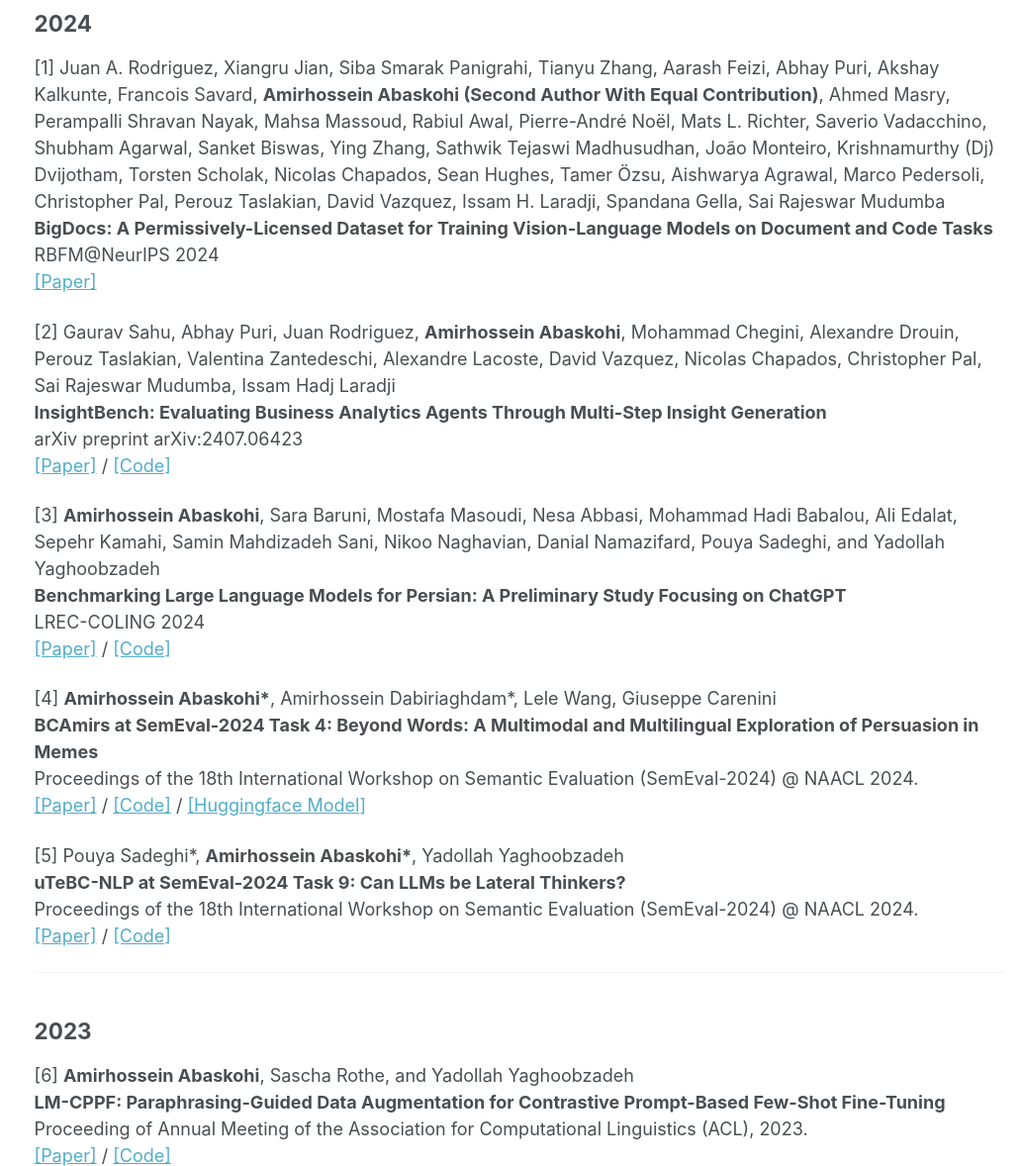
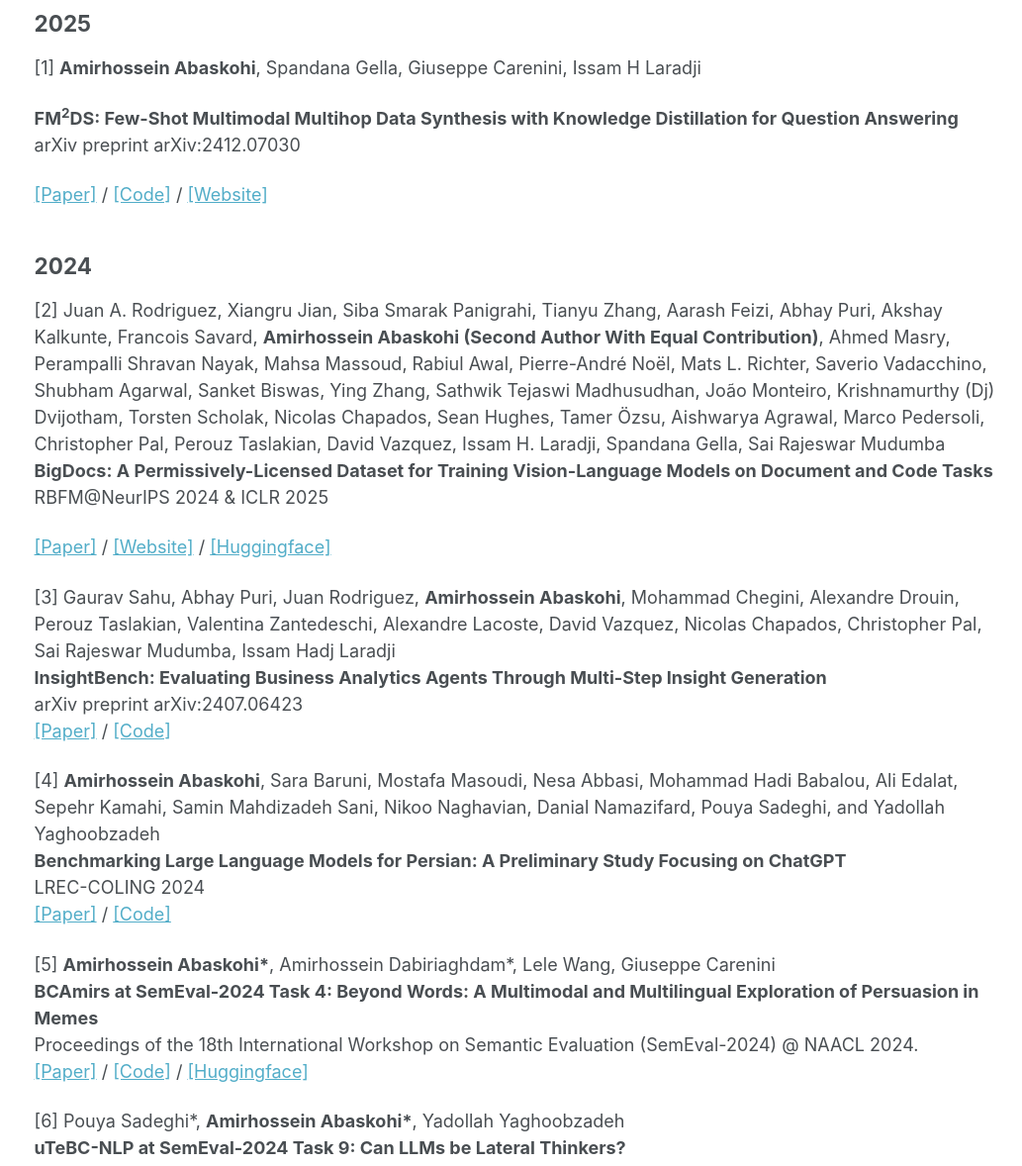
Before and after one commit to AmirAbaskohi/AmirAbaskohi.github.io, a Jekyll site: the page built from _pages/publications.md, in a window 1280 px wide and 1400 px high, cut to the strip 222-1400 px from the top of the window. Shown: the whole strip at 99% size, without its empty margins (247-1280 px from the left). Built offline with Jekyll 4.4.1, drawn with Linux system fonts in a browser that asks for light colours; some of the changed text lies outside the part shown.

Commit message:
Update publications.md

```diff
--- a/_pages/publications.md
+++ b/_pages/publications.md
@@ -9,28 +9,37 @@ author_profile: true
   <div class="wordwrap">You can also find my articles on <a href="{{site.author.googlescholar}}">my Google Scholar profile</a>.</div>
 {% endif %}
 
+## 2025
+[1] __Amirhossein Abaskohi__, Spandana Gella, Giuseppe Carenini, Issam H Laradji
+
+**FM<sup>2</sup>DS: Few-Shot Multimodal Multihop Data Synthesis with Knowledge Distillation for Question Answering**
+arXiv preprint arXiv:2412.07030
+
+[\[Paper\]](https://www.arxiv.org/abs/2412.07030) / [\[Code\]](https://github.com/ServiceNow/FM2DS) / [\[Website\]](https://fm2ds.github.io/)
+
 ## 2024
-[1] Juan A. Rodriguez, Xiangru Jian, Siba Smarak Panigrahi, Tianyu Zhang, Aarash Feizi, Abhay Puri, Akshay Kalkunte, Francois Savard, __Amirhossein Abaskohi (Second Author With Equal Contribution)__, Ahmed Masry, Perampalli Shravan Nayak, Mahsa Massoud, Rabiul Awal, Pierre-André Noël, Mats L. Richter, Saverio Vadacchino, Shubham Agarwal, Sanket Biswas, Ying Zhang, Sathwik Tejaswi Madhusudhan, João Monteiro, Krishnamurthy (Dj) Dvijotham, Torsten Scholak, Nicolas Chapados, Sean Hughes, Tamer Özsu, Aishwarya Agrawal, Marco Pedersoli, Christopher Pal, Perouz Taslakian, David Vazquez, Issam H. Laradji, Spandana Gella, Sai Rajeswar Mudumba
+[2] Juan A. Rodriguez, Xiangru Jian, Siba Smarak Panigrahi, Tianyu Zhang, Aarash Feizi, Abhay Puri, Akshay Kalkunte, Francois Savard, __Amirhossein Abaskohi (Second Author With Equal Contribution)__, Ahmed Masry, Perampalli Shravan Nayak, Mahsa Massoud, Rabiul Awal, Pierre-André Noël, Mats L. Richter, Saverio Vadacchino, Shubham Agarwal, Sanket Biswas, Ying Zhang, Sathwik Tejaswi Madhusudhan, João Monteiro, Krishnamurthy (Dj) Dvijotham, Torsten Scholak, Nicolas Chapados, Sean Hughes, Tamer Özsu, Aishwarya Agrawal, Marco Pedersoli, Christopher Pal, Perouz Taslakian, David Vazquez, Issam H. Laradji, Spandana Gella, Sai Rajeswar Mudumba
 **BigDocs: A Permissively-Licensed Dataset for Training Vision-Language Models on Document and Code Tasks**
-RBFM@NeurIPS 2024
-[\[Paper\]](https://openreview.net/forum?id=b1ivBPLb1n)
+RBFM@NeurIPS 2024  & ICLR 2025
 
-[2] Gaurav Sahu, Abhay Puri, Juan Rodriguez, __Amirhossein Abaskohi__, Mohammad Chegini, Alexandre Drouin, Perouz Taslakian, Valentina Zantedeschi, Alexandre Lacoste, David Vazquez, Nicolas Chapados, Christopher Pal, Sai Rajeswar Mudumba, Issam Hadj Laradji
+[\[Paper\]](https://openreview.net/forum?id=b1ivBPLb1n) / [\[Website\]](https://bigdocs.github.io/) / [\[Huggingface\]](https://huggingface.co/datasets/ServiceNow/BigDocs-Bench)
+
+[3] Gaurav Sahu, Abhay Puri, Juan Rodriguez, __Amirhossein Abaskohi__, Mohammad Chegini, Alexandre Drouin, Perouz Taslakian, Valentina Zantedeschi, Alexandre Lacoste, David Vazquez, Nicolas Chapados, Christopher Pal, Sai Rajeswar Mudumba, Issam Hadj Laradji
 **InsightBench: Evaluating Business Analytics Agents Through Multi-Step Insight Generation**
 arXiv preprint arXiv:2407.06423
 [\[Paper\]](https://arxiv.org/abs/2407.06423) / [\[Code\]](https://github.com/ServiceNow/insight-bench)
 
-[3] __Amirhossein Abaskohi__, Sara Baruni, Mostafa Masoudi, Nesa Abbasi, Mohammad Hadi Babalou, Ali Edalat, Sepehr Kamahi, Samin Mahdizadeh Sani, Nikoo Naghavian, Danial Namazifard, Pouya Sadeghi, and Yadollah Yaghoobzadeh
+[4] __Amirhossein Abaskohi__, Sara Baruni, Mostafa Masoudi, Nesa Abbasi, Mohammad Hadi Babalou, Ali Edalat, Sepehr Kamahi, Samin Mahdizadeh Sani, Nikoo Naghavian, Danial Namazifard, Pouya Sadeghi, and Yadollah Yaghoobzadeh
 **Benchmarking Large Language Models for Persian: A Preliminary Study Focusing on ChatGPT**
 LREC-COLING 2024
 [\[Paper\]](https://arxiv.org/abs/2404.02403) / [\[Code\]](https://github.com/Ipouyall/Benchmarking_ChatGPT_for_Persian)
 
-[4] __Amirhossein Abaskohi\*__, Amirhossein Dabiriaghdam\*, Lele Wang, Giuseppe Carenini
+[5] __Amirhossein Abaskohi\*__, Amirhossein Dabiriaghdam\*, Lele Wang, Giuseppe Carenini
 **BCAmirs at SemEval-2024 Task 4: Beyond Words: A Multimodal and Multilingual Exploration of Persuasion in Memes**
 Proceedings of the 18th International Workshop on Semantic Evaluation (SemEval-2024) @ NAACL 2024.
-[\[Paper\]](https://arxiv.org/abs/2404.03022) / [\[Code\]](https://github.com/AmirAbaskohi/Beyond-Words-A-Multimodal-Exploration-of-Persuasion-in-Memes) / [\[Huggingface Model\]](https://huggingface.co/AmirHossein1378/LLaVA-1.5-7b-meme-captioner)
+[\[Paper\]](https://arxiv.org/abs/2404.03022) / [\[Code\]](https://github.com/AmirAbaskohi/Beyond-Words-A-Multimodal-Exploration-of-Persuasion-in-Memes) / [\[Huggingface\]](https://huggingface.co/AmirHossein1378/LLaVA-1.5-7b-meme-captioner)
 
-[5] Pouya Sadeghi\*, __Amirhossein Abaskohi\*__, Yadollah Yaghoobzadeh
+[6] Pouya Sadeghi\*, __Amirhossein Abaskohi\*__, Yadollah Yaghoobzadeh
 **uTeBC-NLP at SemEval-2024 Task 9: Can LLMs be Lateral Thinkers?**
 Proceedings of the 18th International Workshop on Semantic Evaluation (SemEval-2024) @ NAACL 2024.
 [\[Paper\]](https://arxiv.org/abs/2404.02474) / [\[Code\]](https://github.com/Ipouyall/Can-LLMs-be-Lateral-Thinkers)
```
Also changed, not shown: other parts of _pages/publications.md (+6 -6 lines).
